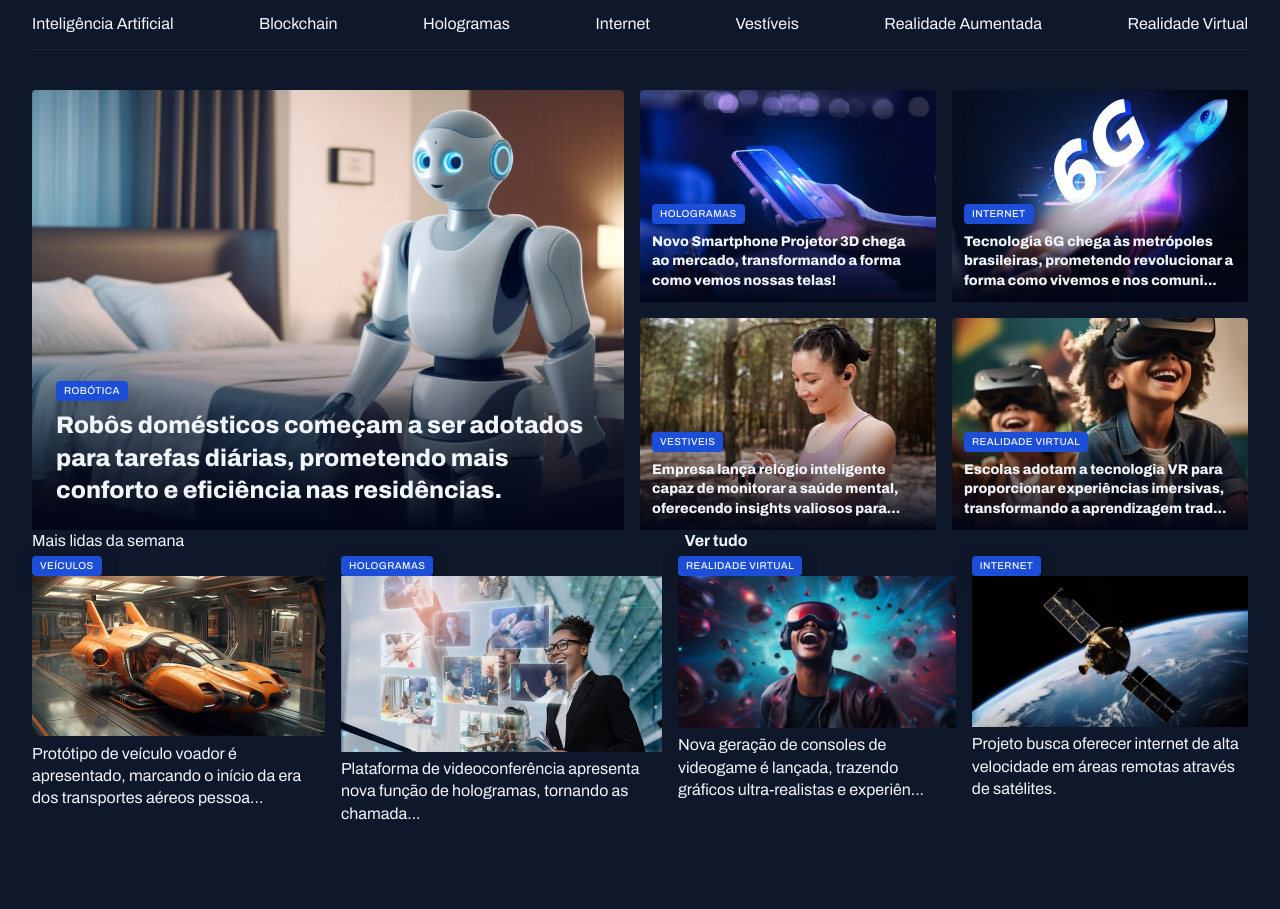
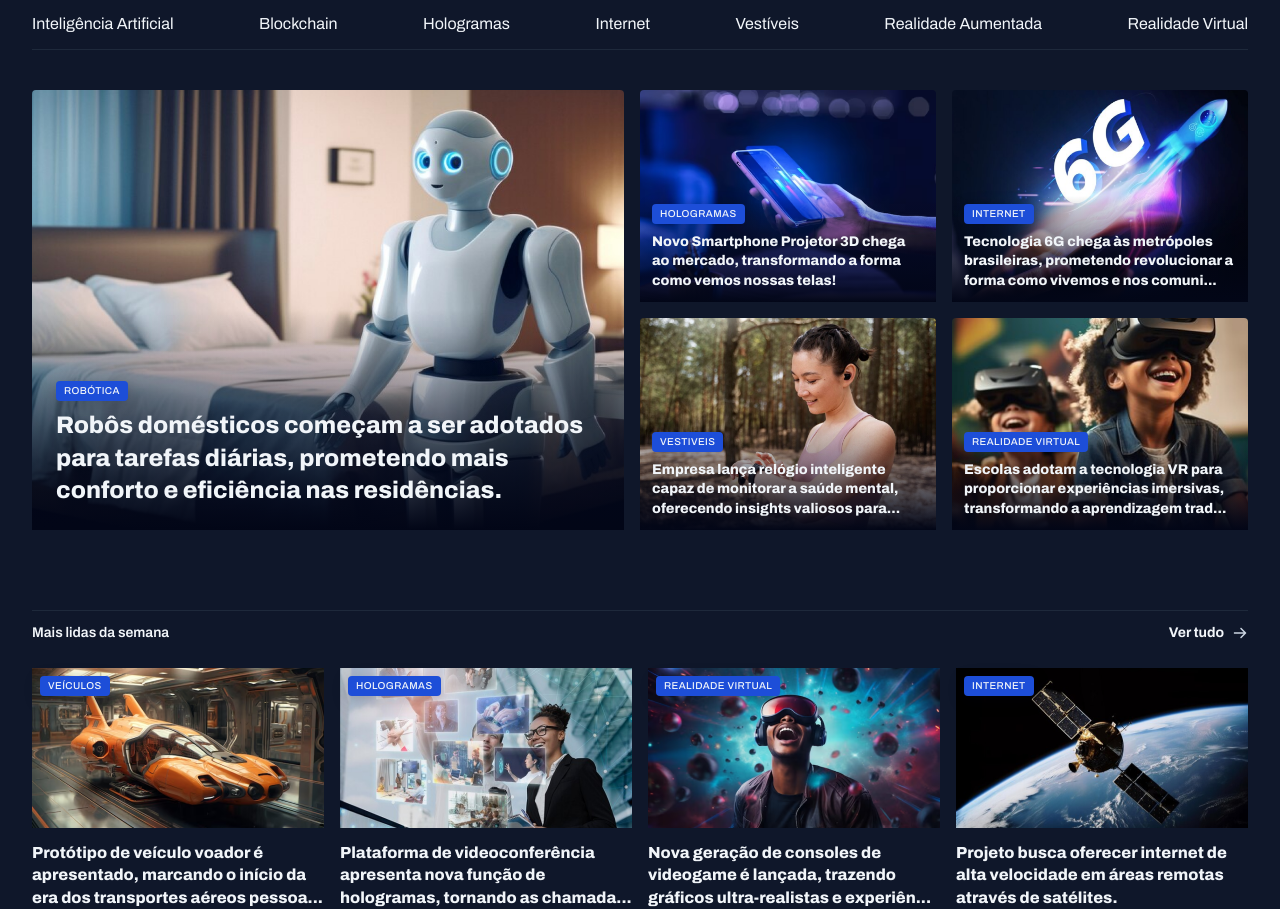
Before and after one commit to Wandirlan/PortalDeNot-cias, a plain HTML site: page index.html in a window 1280 px wide. Shown: the part 74-983 px from the top of the page. Before the commit the page ends 899 px from the top, so only its background shows below. Drawn offline with Linux system fonts and the light colour scheme.

Commit message:
Estilos na seção mais lidos da semana

```diff
--- a/index.html
+++ b/index.html
@@ -94,7 +94,7 @@
                     <span></span>
                 </a>
             </header>
-            <div class="grid gap-16 grid-flow-col">
+            <div class="grid gap-16">
                 <figure>
                     <span class="content-tag">Veículos</span>
                     <img src="Assets/Images/Image 06.png" alt="">
--- a/styles/global.css
+++ b/styles/global.css
@@ -54,6 +54,7 @@ img{
 
 main {
     margin-top: 40px;
+    gap: 80px;
 }
 
 .content-tag {
--- a/styles/sections.css
+++ b/styles/sections.css
@@ -1,9 +1,29 @@
+section header {
+  border-top: 1px solid var(--stroke-color);
+  padding-block: 12px 24px;
+  font: var(--text-span);
+
+  a {
+    justify-self: end;
+    align-items: center;
+    gap: 8px;
+    span {
+      background-image: url(../Assets/Icons/ArrowRight.svg);
+      height: 16px;
+      width: 16px;
+    }
+
+    &:hover span{
+      background-image: url(../Assets/Icons/ArrowRight--hover.svg);
+    }
+  }
+}
+
 #featured {
   img {
     height: 100%;
     object-fit: cover;
     border-radius: 4px;
-  }
   }
 
   .card{
@@ -37,3 +57,30 @@
     }
 
   }
+}
+
+#weekly {
+
+  &>div{
+    grid-template-columns: repeat(4, 292px);
+  }
+
+  img{
+    height: 160px;
+  }
+
+  figure{
+    position: relative;
+
+    .content-tag{
+      position: absolute;
+      top: 8px;
+      left: 8px;
+    }
+
+    p{
+      margin-top: 8px;
+      font-weight: 800;
+    }
+  }
+}
```
Lines whose indentation alone changed are shown as unchanged.
